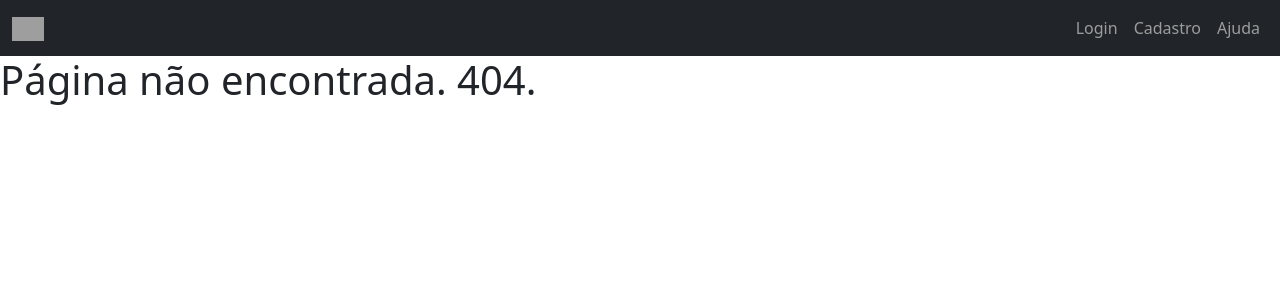
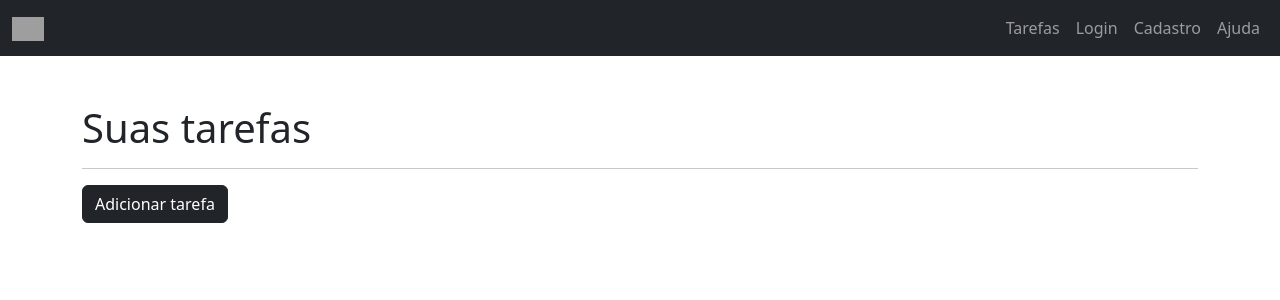
Before and after one commit to almir-soulcode/RN2-REACT, a React (Vite) app in the folder mytask/: page /tarefas in a window 1280 px wide. Before the commit this address had no page. Shown: the top 300 px of the page. Built offline with nearby package versions, Linux system fonts and the light colour scheme; grey boxes are pictures that could not be loaded.

Commit message:
aula1507: ajustes na aplicação

```diff
--- a/mytask/src/App.jsx
+++ b/mytask/src/App.jsx
@@ -6,7 +6,8 @@ import Cadastro from "./pages/Cadastro";
 import Ajuda from "./pages/Ajuda";
 import NotFound from "./pages/NotFound";
 import NovaTarefa from "./pages/NovaTarefa";
-
+import Tarefas from "./pages/Tarefas";
+import { Toaster } from "react-hot-toast";
 // BrowserRouter: componente essencial para conduzir o roteamento no navegador.
 // Route: indicamos a rota (path) e o elemento que será exibido na tela.
 
@@ -14,16 +15,18 @@ function App() {
   return (
     <>
       <BrowserRouter>
-        <Menu/>
+        <Menu />
         <Routes>
           <Route path="/" element={<Home />} />
           <Route path="/login" element={<Login />} />
           <Route path="/cadastro" element={<Cadastro />} />
           <Route path="/ajuda" element={<Ajuda />} />
-          <Route path="/novatarefa" element={<NovaTarefa />}/>
+          <Route path="/tarefas" element={<Tarefas />} />
+          <Route path="/tarefas/adicionar" element={<NovaTarefa />} />
           <Route path="*" element={<NotFound />} />
         </Routes>
       </BrowserRouter>
+      <Toaster position="bottom-right" />
     </>
   );
 }
--- a/mytask/src/components/Menu.jsx
+++ b/mytask/src/components/Menu.jsx
@@ -15,6 +15,7 @@ function Menu() {
                     <Navbar.Toggle />
                     <Navbar.Collapse>
                         <Nav className="ms-auto">
+                            <Link className="nav-link" to="/tarefas">Tarefas</Link>
                             <Link className="nav-link" to="/login">Login</Link>
                             <Link className="nav-link" to="/cadastro">Cadastro</Link>
                             <Link className="nav-link" to="/ajuda">Ajuda</Link>
--- /dev/null
+++ b/mytask/src/pages/Tarefas.jsx
@@ -0,0 +1,16 @@
+import { Container } from "react-bootstrap";
+import { Link } from "react-router-dom";
+
+function Tarefas() {
+  return (
+    <main>
+      <Container className="mt-5">
+        <h1>Suas tarefas</h1>
+        <hr />
+        <Link className="btn btn-dark" to="/tarefas/adicionar">Adicionar tarefa</Link>
+      </Container>
+    </main>
+  );
+}
+
+export default Tarefas;
```
